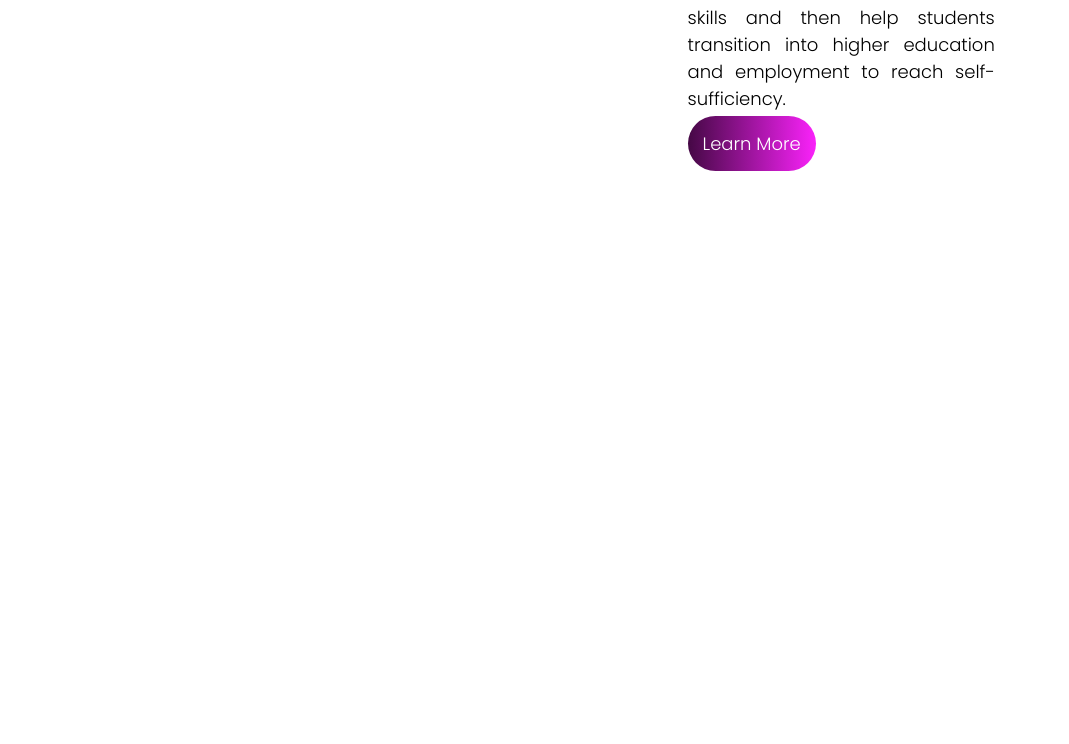
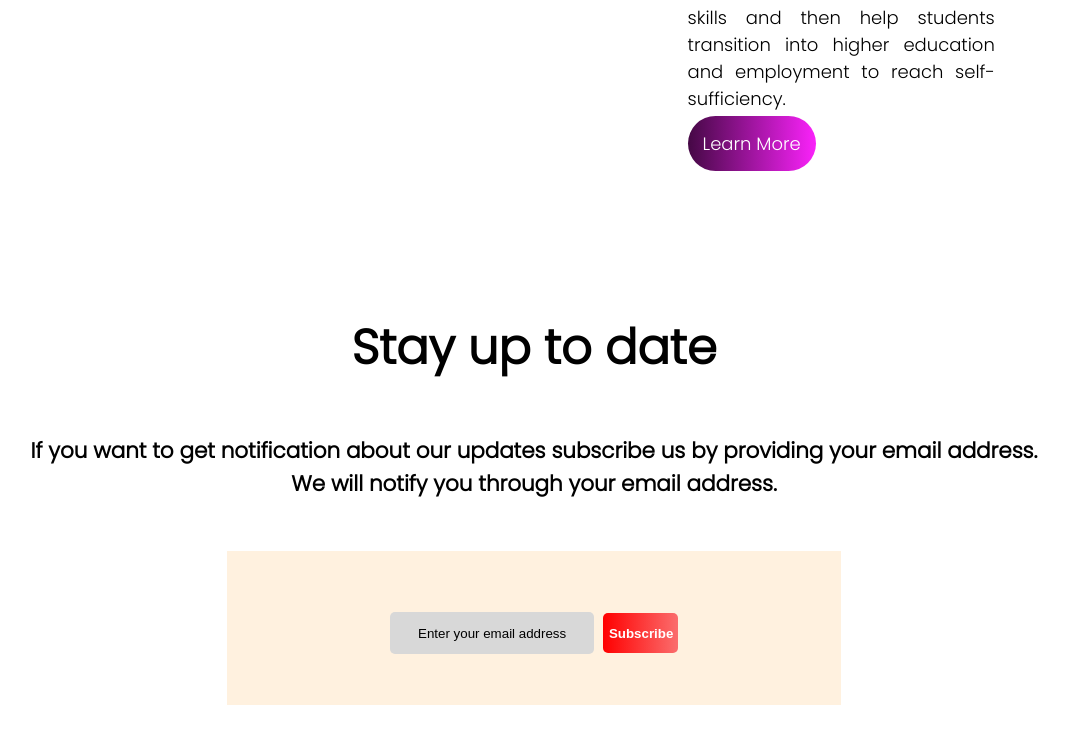
Before and after one commit to Iskedaheer/Donate-for-Sylhet, a plain HTML site: page index.html in a window 1280 px wide. Shown: the part 3340-4084 px from the top of the page, without its empty margins (106-1175 px from the left). Before the commit the page ends 3548 px from the top, so only its background shows below. Drawn offline with Linux system fonts and the light colour scheme.

Commit message:
secton5 complete commit

```diff
--- a/index.html
+++ b/index.html
@@ -145,6 +145,20 @@
             </div>
         </div>
     </section>
+    <section class="section5">
+        <div class="section-intro">
+            <h1>
+                Stay up to date
+            </h1>
+            <h6>
+                If you want to get notification about our updates subscribe us by providing your email address. <br> We
+                will notify you through your email address.
+            </h6>
+            <div class="subscribe">
+                <input id="button-email" type="email" value="Enter your email address">
+                <input id="button-subscribe" type="submit" value="Subscribe">
+            </div>
+    </section>
 </body>
 
 </html>
--- a/style.css
+++ b/style.css
@@ -144,3 +144,31 @@ body {
     height: 400px;
     width: 550px;
 }
+
+.subscribe {
+    margin: 5%;
+    margin-left: 20%;
+    margin-right: 20%;
+    background-color: rgb(255, 241, 223);
+    padding: 5%;
+}
+
+#button-email {
+    background-color: rgb(216, 216, 216);
+    height: 40px;
+    width: 200px;
+    border: none;
+    border-radius: 5px;
+    text-align: center;
+}
+
+#button-subscribe {
+    height: 40px;
+    width: 75px;
+    border: none;
+    border-radius: 5px;
+    text-align: center;
+    color: white;
+    font-weight: 600;
+    background-image: linear-gradient(to right, red, rgb(251, 109, 109));
+}
```
